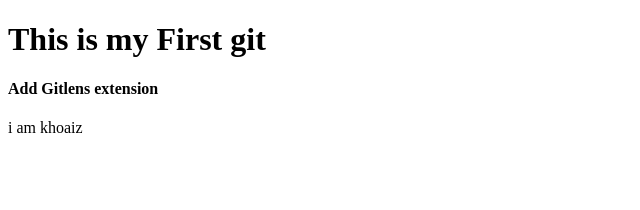
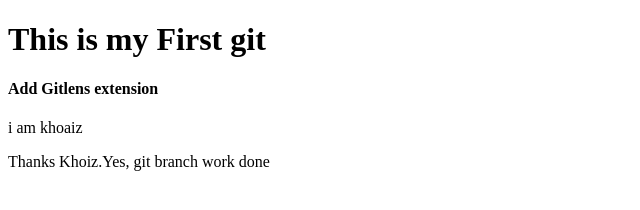
Before and after one commit to gazirahad7/test-git, a plain HTML site: page index.html in a window 1280 px wide. Shown: the whole page, without its empty margins (0-640 px from the left). Drawn offline with Linux system fonts and the light colour scheme.

Commit message:
Update index.html

```diff
--- a/index.html
+++ b/index.html
@@ -10,5 +10,6 @@
 		<h1>This is my First git</h1>
 		<h4>Add Gitlens extension</h4>
 		<p>i am khoaiz</p>
+		<p>Thanks Khoiz.Yes, git branch work done</p>
 	</body>
 </html>
```
Lines whose indentation alone changed are shown as unchanged.
